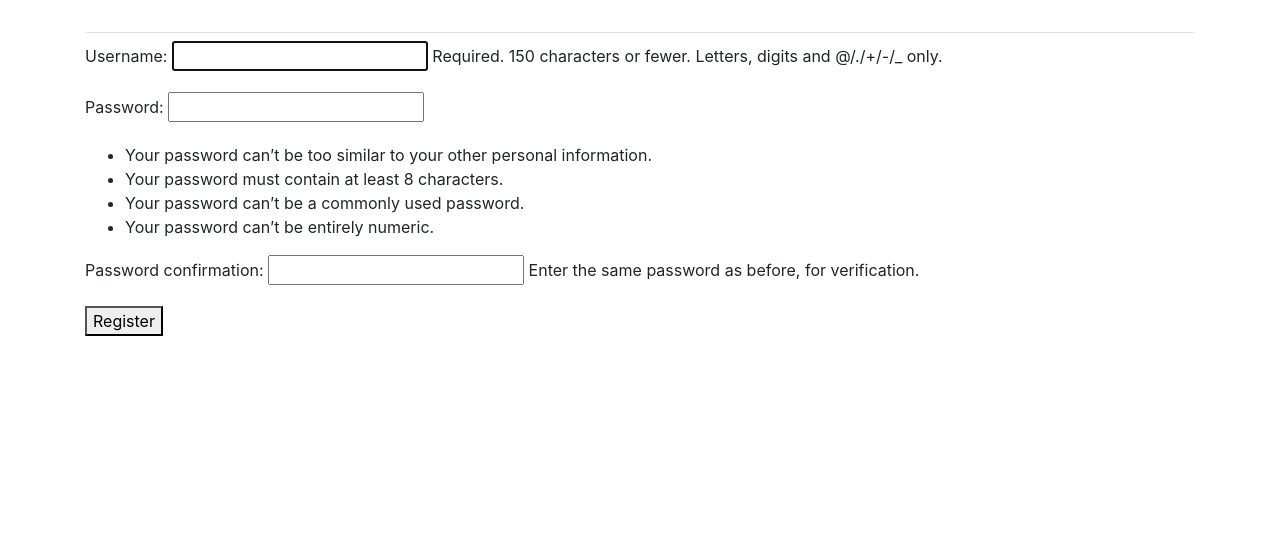
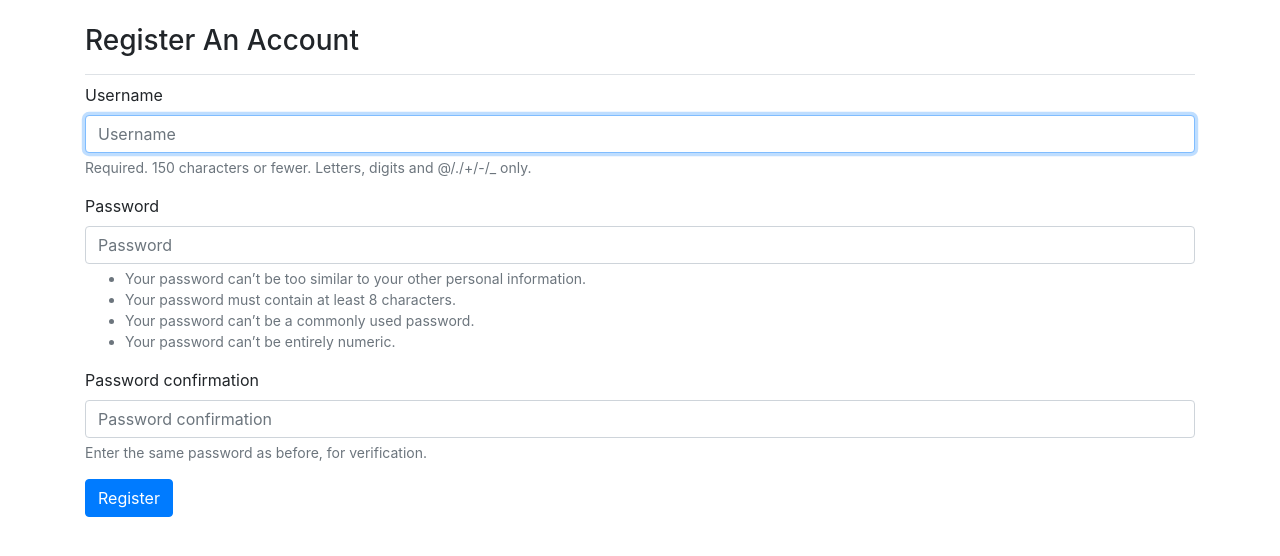
Before and after one commit to musawakiliML/Data-Science-Blog, a Django app: page /users/register/ in a window 1280 px wide. Shown: the part 58-614 px from the top of the page. Run offline with Django 4.2, Linux system fonts and the light colour scheme; some libraries are stand-ins or nearby versions.

Commit message:
edited and styled register page

```diff
--- a/users/templates/registration/register.html
+++ b/users/templates/registration/register.html
@@ -1,13 +1,22 @@
 {% extends 'base.html' %}
+
+{% load bootstrap4 %}
+
+{% block page_header %}
+    <h3>Register An Account</h3>
+
+{% endblock page_header %}
 
 {% block content %}
 
-<form action="{% url 'users:register' %}" method="post" enctype="multipart/form-data">
+<form action="{% url 'users:register' %}" method="post" enctype="multipart/form-data" class="form">
     {% csrf_token %}
-    {{ form.as_p }}
+    {% bootstrap_form form %}
 
+    {% buttons %}
+    <button name="submit" class="btn btn-primary">Register</button>
+    {% endbuttons %}
 
-    <button name="submit">Register</button>
     <input type="hidden" name="next" value="{% url 'Learning_log_app:index' %}">
 
 </form>
```
